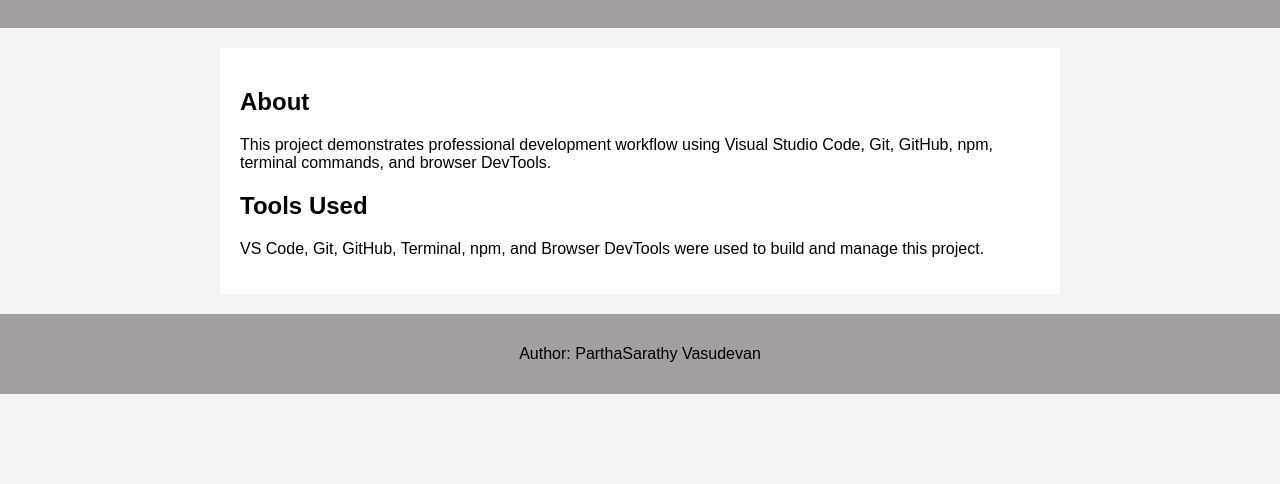
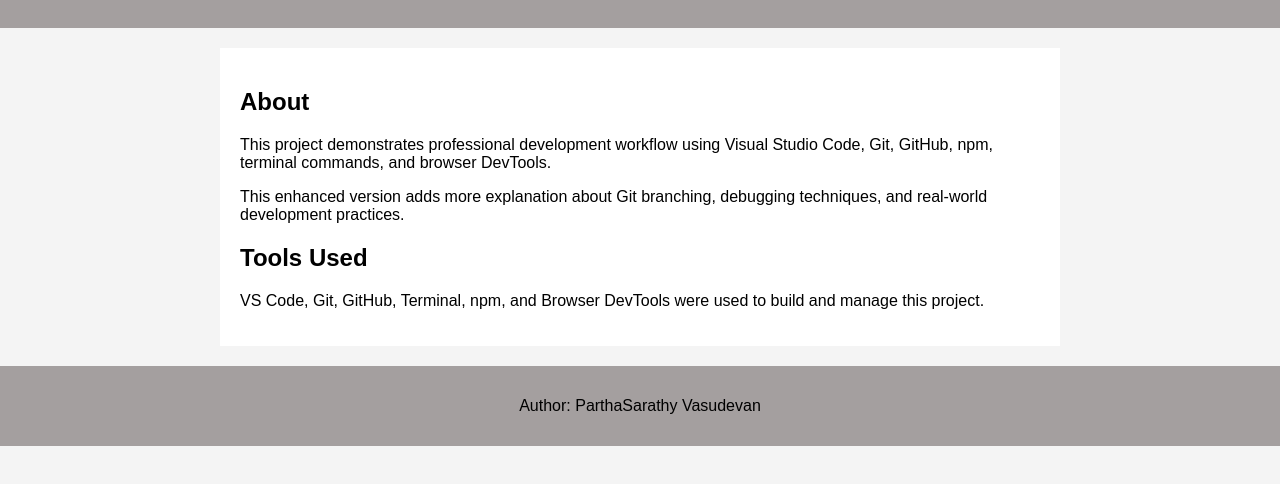
Before and after one commit to Partha-Sarathy31/wddm126-final-project, a website: page src/index.html in a window 1280 px wide. Shown: the part 116-600 px from the top of the page. Drawn offline with Linux system fonts and the light colour scheme.

Commit message:
Enhance About section in feature branch

```diff
--- a/src/index.html
+++ b/src/index.html
@@ -20,7 +20,9 @@
   <main>
     <section id="about">
       <h2>About</h2>
-      <p>This project demonstrates professional development workflow using Visual Studio Code, Git, GitHub, npm, terminal commands, and browser DevTools.</p>
+        <p>This project demonstrates professional development workflow using Visual Studio Code, Git, GitHub, npm, terminal commands, and browser DevTools.</p>
+
+        <p>This enhanced version adds more explanation about Git branching, debugging techniques, and real-world development practices.</p>
     </section>
 
     <section id="tools">
```
